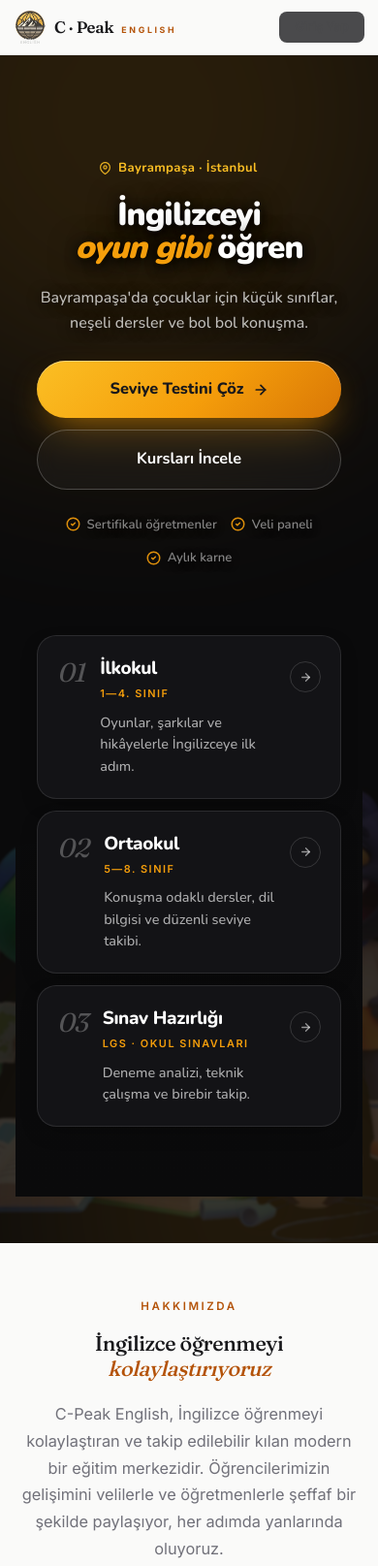
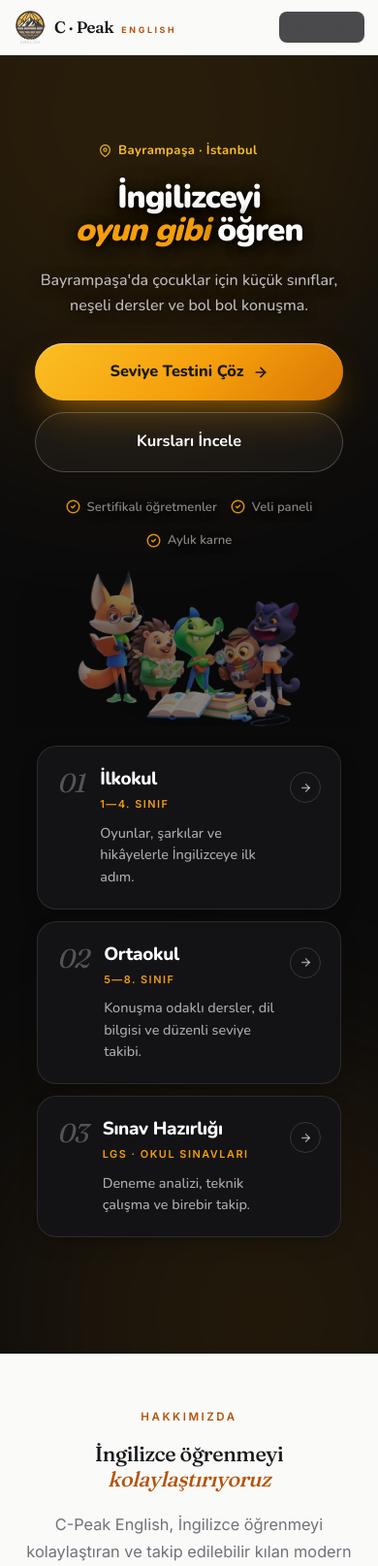
Before and after one commit to salonvestel99-cyber/cpeak-panel, a Flask app: page / in a window 390 px wide. Shown: the top 1615 px of the page at 97% size. Run offline with Flask 3, Linux system fonts and the light colour scheme; some libraries are stand-ins or nearby versions.

Commit message:
fix(mobil + tema): iletişim zorla koyu, mobil hero sadeleşti
- İletişim bölümü her temada koyu kalır → okunur
- Mobil hero: karakterler alta, küçük, kartları örtmüyor
- Otomatik yama: mobil_fix_v4.py

```diff
--- a/templates/index.html
+++ b/templates/index.html
@@ -1890,6 +1890,192 @@ html.light #iletisim .cpk-contact-list {
   }
 }
 </style>
+<style id="cpk-mobil-fix-v4">
+/* ============================================================
+   1) İLETİŞİM — HER TEMADA KOYU KALIR
+   Beyaz metin her zaman okunur.
+   ============================================================ */
+#iletisim,
+#iletisim.cpk-contact-sec,
+section.cpk-contact-sec {
+  background: #0a0a0b !important;
+  color: #ffffff !important;
+}
+
+/* Başlıklar */
+#iletisim .cpk-eyebrow {
+  color: #f59e0b !important;
+}
+#iletisim .cpk-h2,
+#iletisim h2 {
+  color: #ffffff !important;
+}
+#iletisim .cpk-contact-lead {
+  color: rgba(255,255,255,.62) !important;
+}
+
+/* Satırlar */
+#iletisim .cpk-contact-row {
+  border-color: rgba(255,255,255,.08) !important;
+}
+#iletisim .cpk-contact-list {
+  border-color: rgba(255,255,255,.08) !important;
+}
+#iletisim .cpk-contact-row dt {
+  color: rgba(255,255,255,.45) !important;
+}
+#iletisim .cpk-contact-row dd {
+  color: #ffffff !important;
+}
+#iletisim .cpk-contact-row dd a {
+  color: #ffffff !important;
+}
+#iletisim .cpk-contact-row dd a:hover {
+  color: #f59e0b !important;
+}
+#iletisim .cpk-contact-social a {
+  color: #ffffff !important;
+}
+#iletisim .cpk-sep {
+  color: rgba(255,255,255,.3) !important;
+}
+
+/* Harita alanı çevresi */
+#iletisim .cpk-map-card {
+  border-color: rgba(255,255,255,.08) !important;
+}
+
+/* Ekstra güvence: açık temada bile zorla */
+html[data-theme="light"] #iletisim,
+html.light #iletisim,
+body.light #iletisim,
+body.light-theme #iletisim,
+body[data-theme="light"] #iletisim {
+  background: #0a0a0b !important;
+  color: #ffffff !important;
+}
+html[data-theme="light"] #iletisim *,
+html.light #iletisim *,
+body.light #iletisim *,
+body.light-theme #iletisim *,
+body[data-theme="light"] #iletisim * {
+  text-shadow: none !important;
+}
+html[data-theme="light"] #iletisim .cpk-contact-row dd a,
+html.light #iletisim .cpk-contact-row dd a,
+body.light #iletisim .cpk-contact-row dd a,
+body.light-theme #iletisim .cpk-contact-row dd a,
+body[data-theme="light"] #iletisim .cpk-contact-row dd a {
+  color: #ffffff !important;
+}
+html[data-theme="light"] #iletisim .cpk-h2,
+html.light #iletisim .cpk-h2,
+body.light #iletisim .cpk-h2,
+body.light-theme #iletisim .cpk-h2,
+body[data-theme="light"] #iletisim .cpk-h2 {
+  color: #ffffff !important;
+}
+html[data-theme="light"] #iletisim .cpk-contact-row dd,
+html.light #iletisim .cpk-contact-row dd,
+body.light #iletisim .cpk-contact-row dd,
+body.light-theme #iletisim .cpk-contact-row dd,
+body[data-theme="light"] #iletisim .cpk-contact-row dd {
+  color: #ffffff !important;
+}
+html[data-theme="light"] #iletisim .cpk-contact-social a,
+html.light #iletisim .cpk-contact-social a,
+body.light #iletisim .cpk-contact-social a,
+body.light-theme #iletisim .cpk-contact-social a,
+body[data-theme="light"] #iletisim .cpk-contact-social a {
+  color: #ffffff !important;
+}
+
+
+/* ============================================================
+   2) MOBİL HERO — karakterler alta, küçük
+   ============================================================ */
+@media (max-width: 900px) {
+
+  /* Hero artık iki bölüm: metin (üst) + karakterler (alt) */
+  .cpk-hero-bgchars {
+    display: flex !important;
+    flex-direction: column !important;
+  }
+
+  /* Karakter sarmalayıcı — statik, alta */
+  .cpk-hero-bgchars .cpk-hb-chars {
+    position: relative !important;
+    order: 3 !important;
+    width: 100% !important;
+    height: 200px !important;
+    margin: 0 !important;
+    inset: auto !important;
+    overflow: hidden !important;
+    pointer-events: none !important;
+    z-index: 1 !important;
+  }
+
+  .cpk-hero-bgchars .cpk-hb-chars img {
+    position: absolute !important;
+    left: 50% !important;
+    bottom: 0 !important;
+    right: auto !important;
+    top: auto !important;
+    transform: translateX(-50%) !important;
+    height: 100% !important;
+    width: auto !important;
+    max-width: 110% !important;
+    opacity: .55 !important;
+    filter: drop-shadow(0 20px 40px rgba(0,0,0,.5)) !important;
+    animation: none !important;
+  }
+
+  .cpk-hero-bgchars .cpk-hb-chars::after {
+    display: none !important;
+  }
+
+  /* Metin üstte */
+  .cpk-hero-bgchars .cpk-hb-hero {
+    order: 1 !important;
+    position: relative !important;
+    z-index: 2 !important;
+    padding: 60px 22px 30px !important;
+  }
+
+  .cpk-hero-bgchars .cpk-hb-left {
+    text-align: center;
+    align-items: center;
+    margin: 0 auto;
+  }
+
+  /* Kartlar en altta */
+  .cpk-hero-bgchars .cpk-hb-features {
+    order: 4 !important;
+    position: relative !important;
+    z-index: 2 !important;
+    margin-top: 0 !important;
+    padding: 20px 22px 72px !important;
+    background: transparent !important;
+  }
+
+  .cpk-hero-bgchars .cpk-hb-features-inner {
+    grid-template-columns: 1fr !important;
+    gap: 12px !important;
+  }
+}
+
+@media (max-width: 500px) {
+  .cpk-hero-bgchars .cpk-hb-chars {
+    height: 160px !important;
+  }
+  .cpk-hero-bgchars .cpk-hb-chars img {
+    opacity: .5 !important;
+  }
+  .cpk-hero-bgchars .cpk-hb-hero {
+    padding: 52px 20px 22px !important;
+  }
+}
+</style>
 </section>
 
 </main>
```
